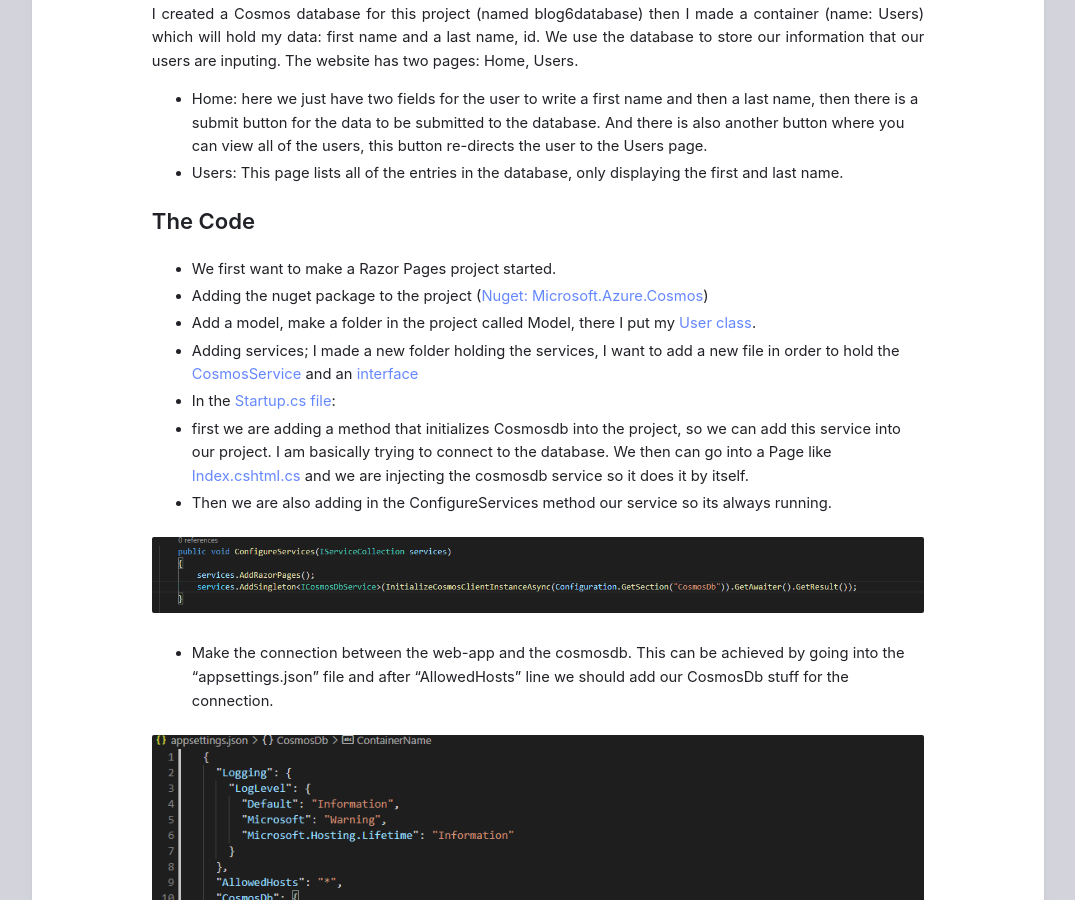
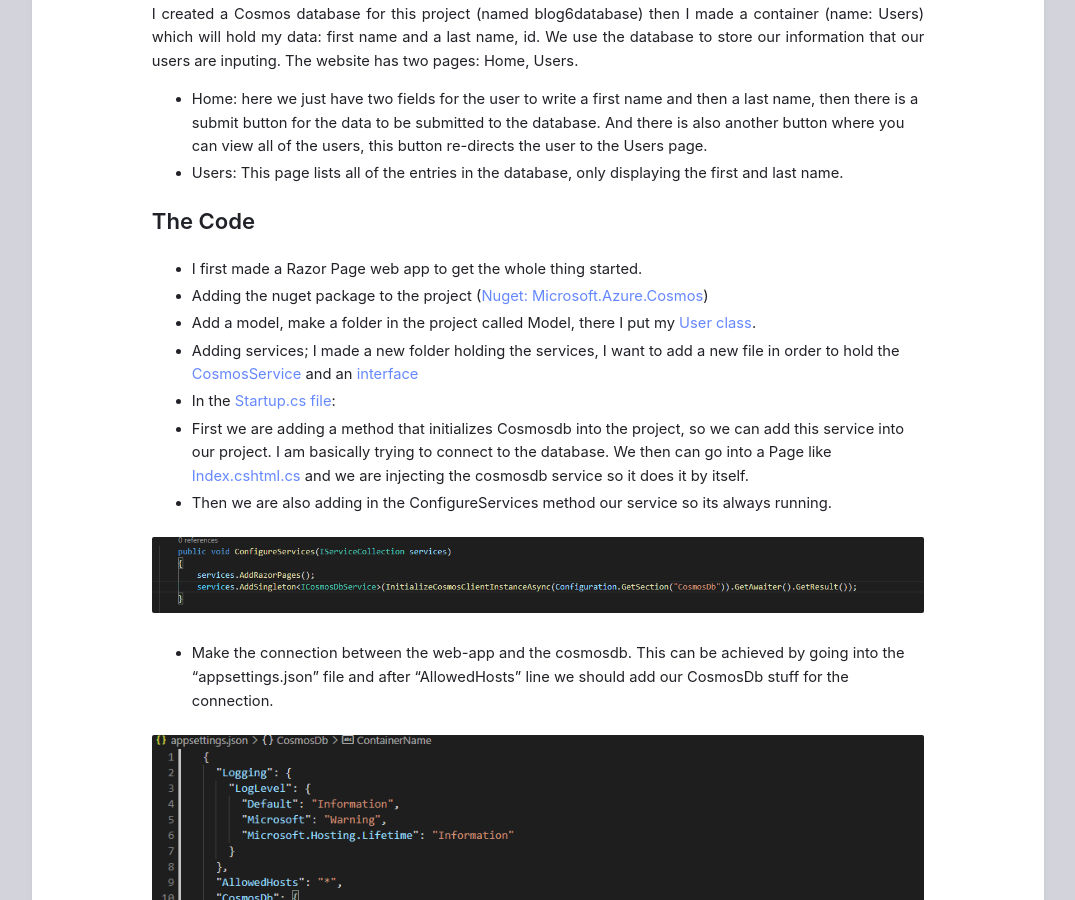
Before and after one commit to Alejandratala/alejandratala.github.io, a Jekyll site: the page built from _posts/2020-09-24-Web-Applications-in-the-Cloud.md, in a window 1280 px wide and 900 px high, scrolled down 320 px. Shown: the whole window, without its empty margins (102-1177 px from the left). Built offline with Jekyll 4.4.1, drawn with Linux system fonts in a browser that asks for light colours.

Commit message:
Final Fixes

```diff
--- a/_posts/2020-09-24-Web-Applications-in-the-Cloud.md
+++ b/_posts/2020-09-24-Web-Applications-in-the-Cloud.md
@@ -15,12 +15,12 @@
 
 ## The Code
 
-* We first want to make a Razor Pages project started.
+* I first made a Razor Page web app to get the whole thing started.
 * Adding the nuget package to the project ([Nuget: Microsoft.Azure.Cosmos](https://www.nuget.org/packages/Microsoft.Azure.Cosmos))
 * Add a model, make a folder in the project called Model, there I put my [User class](https://github.com/Alejandratala/blog6WebApp/blob/master/Model/User.cs).
 * Adding services; I made a new folder holding the services, I want to add a new file in order to hold the [CosmosService](https://github.com/Alejandratala/blog6WebApp/blob/master/Services/CosmosDbService.cs) and an [interface](https://github.com/Alejandratala/blog6WebApp/blob/master/Services/ICosmosDbService.cs)
 * In the [Startup.cs file](https://github.com/Alejandratala/blog6WebApp/blob/master/Startup.cs):
- * first we are adding a method that initializes  Cosmosdb into the project, so we can add this service into our project. I am basically trying to connect to the database. We then can go into a Page like [Index.cshtml.cs](https://github.com/Alejandratala/blog6WebApp/blob/master/Pages/Index.cshtml.cs) and we are injecting the cosmosdb service so it does it by itself.
+ * First we are adding a method that initializes  Cosmosdb into the project, so we can add this service into our project. I am basically trying to connect to the database. We then can go into a Page like [Index.cshtml.cs](https://github.com/Alejandratala/blog6WebApp/blob/master/Pages/Index.cshtml.cs) and we are injecting the cosmosdb service so it does it by itself.
   * Then we are also adding in the ConfigureServices method our service so its always running.
 
   ![Configure services method](/assets/Images/Blog6/Services.png)
```
